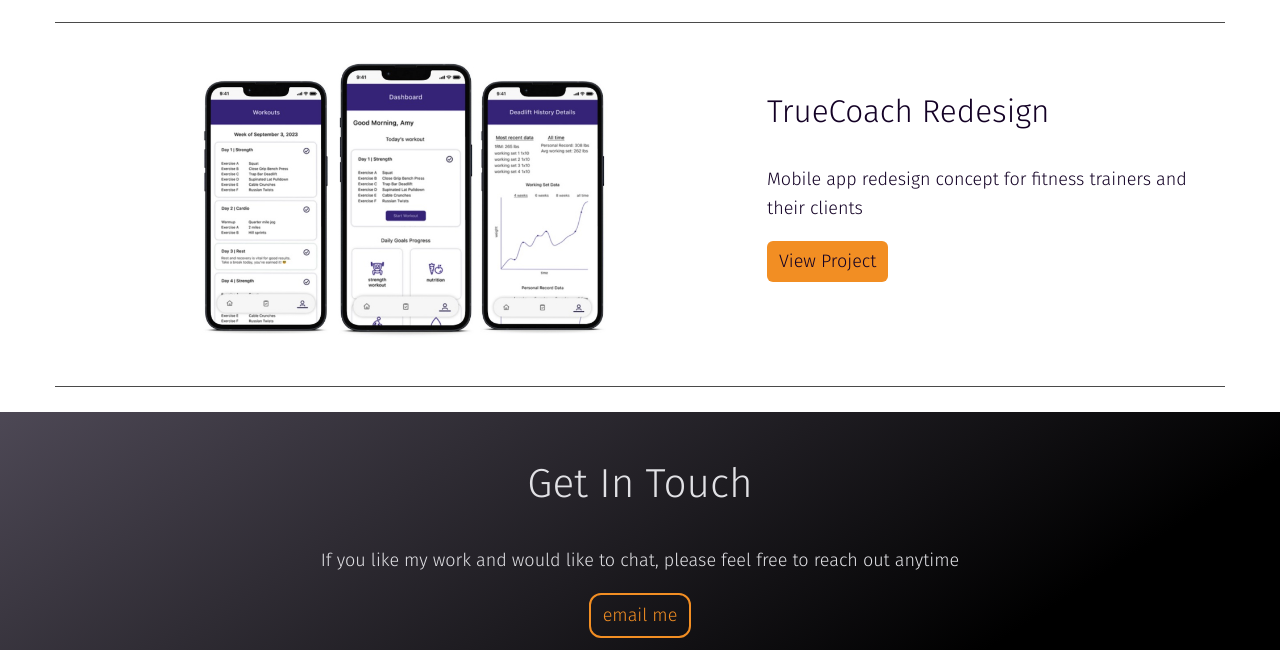
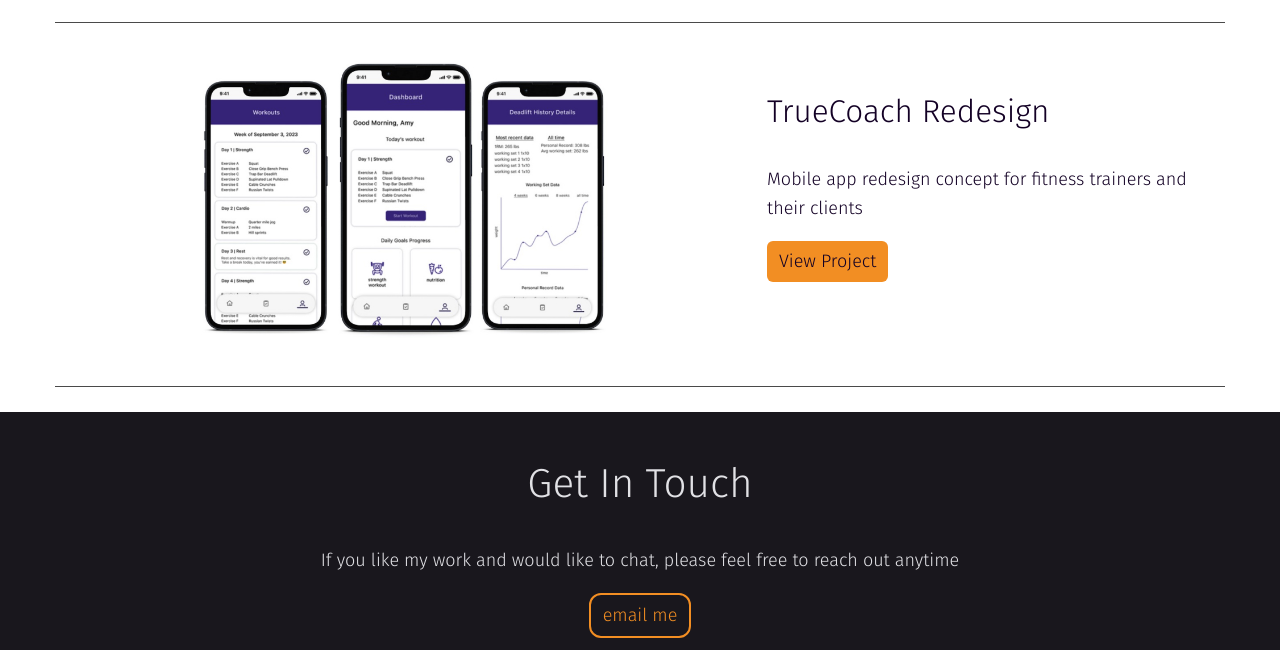
Before and after one commit to itsamybarnhill/portfolio_site_new, a plain HTML site: page index.html in a window 1280 px wide. Shown: the part 918-1568 px from the top of the page. Drawn offline with nearby package versions, Linux system fonts and the light colour scheme.

Commit message:
Update style.css

```diff
--- a/css/style.css
+++ b/css/style.css
@@ -98,8 +98,8 @@
 }
 
 #contact {
-  background-color: #4d4855;
-  background-image: linear-gradient(147deg, #4d4855 0%, #000000 74%);
+  background-color: #19171d;
+  background-image: linear-gradient(180deg, #050718 80%);
   color: #e1e1e5;
   text-align: center;
   padding: 10px 0;
```
